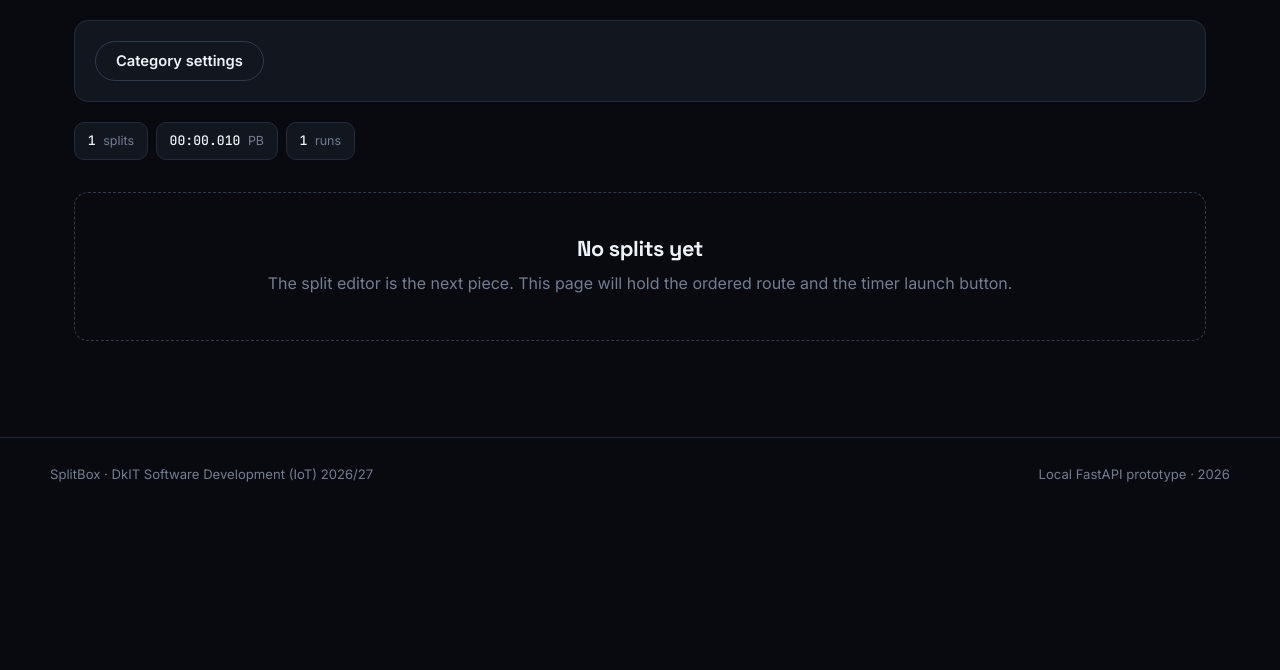
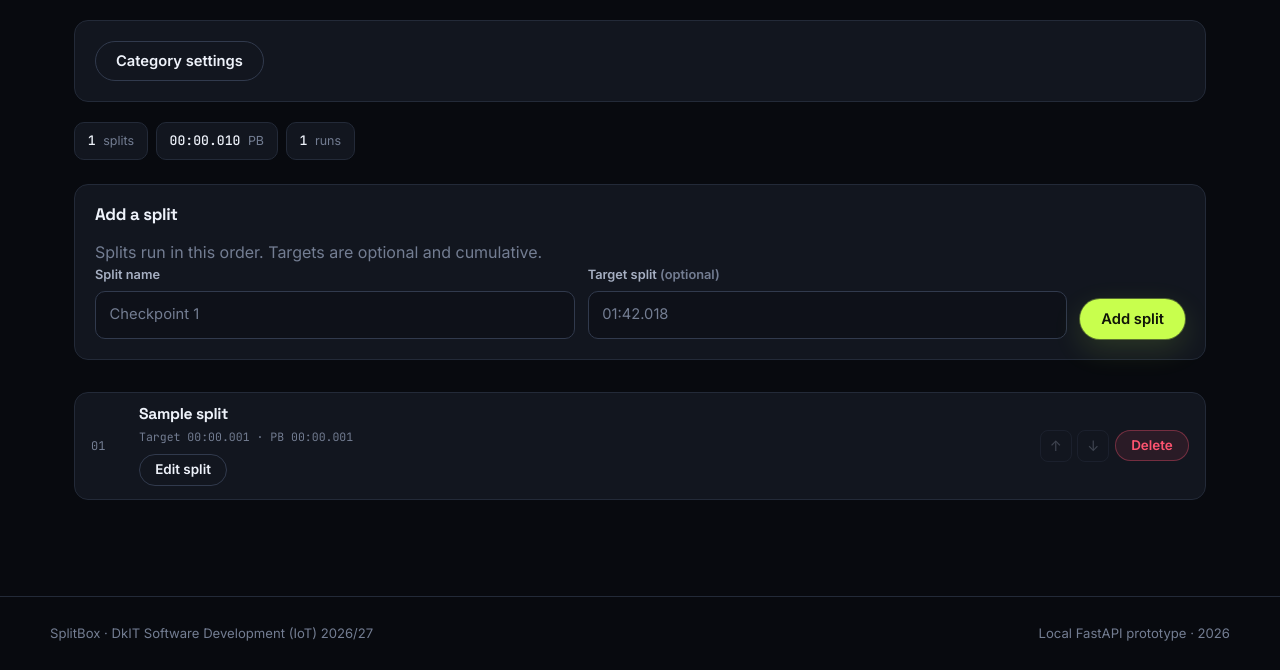
Before and after one commit to leonas-stanis/SplitBox, a FastAPI app: page /categories/1 in a window 1280 px wide. Shown: the part 298-968 px from the top of the page. Before the commit the page ends 780 px from the top, so only its background shows below. Run offline with FastAPI, Linux system fonts and the light colour scheme; a user stored in the database is signed in; tables that the repository leaves empty hold one stand-in row (values such as "Sample post").

Commit message:
Add split route editor with ordering and target times

```diff
--- a/main.py
+++ b/main.py
@@ -15,7 +15,7 @@ from starlette.middleware.sessions import SessionMiddleware
 
 from auth import AuthRequired, CurrentUser, PageUser, SessionDep
 from database import Base, engine
-from formatters import format_clock, format_date, format_delta
+from formatters import format_clock, format_date, format_delta, parse_time_input
 from security import get_secret_key, hash_password, verify_password
 import models
 
@@ -100,6 +100,40 @@ def owned_category(
     if category is None or category.game.user_id != user.id:
         raise HTTPException(status_code=404, detail="Category not found")
     return category
+
+
+def owned_split(db: SessionDep, user: models.User, split_id: int) -> models.Split:
+    split = db.get(models.Split, split_id)
+    if split is None or split.category.game.user_id != user.id:
+        raise HTTPException(status_code=404, detail="Split not found")
+    return split
+
+
+def comparison_for(category: models.Category) -> dict | None:
+    personal_best = category.personal_best
+    if personal_best is not None:
+        return {
+            "kind": "pb",
+            "label": "PB",
+            "total_ms": personal_best.total_ms,
+            "splits": {
+                str(run_split.split_id): run_split.cumulative_ms
+                for run_split in personal_best.splits
+                if run_split.split_id is not None
+            },
+        }
+
+    targeted = [split for split in category.splits if split.target_ms is not None]
+    if targeted:
+        last = category.splits[-1] if category.splits else None
+        return {
+            "kind": "target",
+            "label": "Target",
+            "total_ms": last.target_ms if last and last.target_ms is not None else None,
+            "splits": {str(split.id): split.target_ms for split in targeted},
+        }
+
+    return None
 
 
 def registration_error(
@@ -354,7 +388,13 @@ def category_page(
     user: PageUser,
 ):
     category = owned_category(db, user, category_id)
-    return page(request, "category.html", user=user, category=category)
+    return page(
+        request,
+        "category.html",
+        user=user,
+        category=category,
+        comparison=comparison_for(category),
+    )
 
 
 @app.post("/categories/{category_id}/update", name="update_category")
@@ -393,6 +433,116 @@ def delete_category(
     return RedirectResponse(f"/games/{game_id}", status_code=303)
 
 
+@app.post("/categories/{category_id}/splits", name="create_split")
+def create_split(
+    request: Request,
+    category_id: int,
+    db: SessionDep,
+    user: PageUser,
+    name: Annotated[str, Form()] = "",
+    target: Annotated[str, Form()] = "",
+):
+    category = owned_category(db, user, category_id)
+    name = name.strip()
+    if not name or len(name) > 80:
+        flash(request, "Give the split a name (up to 80 characters).", "error")
+        return RedirectResponse(f"/categories/{category.id}", status_code=303)
+
+    target_text = target.strip()
+    target_ms = parse_time_input(target_text) if target_text else None
+    if target_text and target_ms is None:
+        flash(request, "Use a target like 01:42.018 or 1:02:03.500.", "error")
+        return RedirectResponse(f"/categories/{category.id}", status_code=303)
+
+    split = models.Split(
+        category_id=category.id,
+        name=name,
+        target_ms=target_ms,
+        position=len(category.splits),
+    )
+    db.add(split)
+    db.commit()
+    flash(request, f"{split.name} added to the route.", "success")
+    return RedirectResponse(f"/categories/{category.id}", status_code=303)
+
+
+@app.post("/splits/{split_id}/update", name="update_split")
+def update_split(
+    request: Request,
+    split_id: int,
+    db: SessionDep,
+    user: PageUser,
+    name: Annotated[str, Form()] = "",
+    target: Annotated[str, Form()] = "",
+):
+    split = owned_split(db, user, split_id)
+    name = name.strip()
+    if not name or len(name) > 80:
+        flash(request, "Give the split a name (up to 80 characters).", "error")
+        return RedirectResponse(f"/categories/{split.category_id}", status_code=303)
+
+    target_text = target.strip()
+    target_ms = parse_time_input(target_text) if target_text else None
+    if target_text and target_ms is None:
+        flash(request, "Use a target like 01:42.018 or 1:02:03.500.", "error")
+        return RedirectResponse(f"/categories/{split.category_id}", status_code=303)
+
+    split.name = name
+    split.target_ms = target_ms
+    db.commit()
+    flash(request, "Split updated.", "success")
+    return RedirectResponse(f"/categories/{split.category_id}", status_code=303)
+
+
+@app.post("/splits/{split_id}/move", name="move_split")
+def move_split(
+    request: Request,
+    split_id: int,
+    db: SessionDep,
+    user: PageUser,
+    direction: Annotated[int, Form()] = 0,
+):
+    split = owned_split(db, user, split_id)
+    siblings = list(split.category.splits)
+    index = next(
+        (offset for offset, item in enumerate(siblings) if item.id == split.id), -1
+    )
+    target_index = index + direction
+    if index == -1 or not 0 <= target_index < len(siblings):
+        return RedirectResponse(f"/categories/{split.category_id}", status_code=303)
+
+    other = siblings[target_index]
+    split.position, other.position = other.position, split.position
+    db.commit()
+    return RedirectResponse(f"/categories/{split.category_id}", status_code=303)
+
+
+@app.post("/splits/{split_id}/delete", name="delete_split")
+def delete_split(
+    request: Request,
+    split_id: int,
+    db: SessionDep,
+    user: PageUser,
+):
+    split = owned_split(db, user, split_id)
+    category_id = split.category_id
+    name = split.name
+    db.delete(split)
+    db.flush()
+
+    remaining = db.scalars(
+        select(models.Split)
+        .where(models.Split.category_id == category_id)
+        .order_by(models.Split.position)
+    ).all()
+    for index, item in enumerate(remaining):
+        item.position = index
+
+    db.commit()
+    flash(request, f"{name} removed from the route.", "success")
+    return RedirectResponse(f"/categories/{category_id}", status_code=303)
+
+
 @app.exception_handler(AuthRequired)
 def auth_required_handler(request: Request, exception: AuthRequired):
     return RedirectResponse("/login", status_code=303)
--- a/templates/category.html
+++ b/templates/category.html
@@ -47,9 +47,73 @@
     <span class="stat"><strong>{{ category.runs|length }}</strong> runs</span>
   </div>
 
-  <div class="empty-state" style="margin-top: 2rem">
-    <h2>No splits yet</h2>
-    <p>The split editor is the next piece. This page will hold the ordered route and the timer launch button.</p>
+  <div class="panel-form">
+    <h2>Add a split</h2>
+    <p class="muted">Splits run in this order. Targets are optional and cumulative.</p>
+    <form action="{{ url_for('create_split', category_id=category.id) }}" method="post" class="form-row">
+      <div class="field">
+        <label for="split-name">Split name</label>
+        <input id="split-name" name="name" maxlength="80" placeholder="Checkpoint 1" required>
+      </div>
+      <div class="field">
+        <label for="split-target">Target split <span class="muted">(optional)</span></label>
+        <input id="split-target" name="target" placeholder="01:42.018" autocomplete="off">
+      </div>
+      <button class="btn btn-primary" type="submit">Add split</button>
+    </form>
   </div>
+
+  {% if category.splits %}
+    <ol class="split-list">
+      {% for split in category.splits %}
+        {% set comparison_ms = comparison.splits.get(split.id|string) if comparison else none %}
+        <li class="split-row">
+          <span class="split-index">{{ "%02d"|format(loop.index) }}</span>
+          <div class="split-info">
+            <h3>{{ split.name }}</h3>
+            <p>
+              {% if split.target_ms is not none %}Target {{ split.target_ms|clock }}{% else %}No target set{% endif %}
+              {% if comparison_ms is not none %} · {{ comparison.label }} {{ comparison_ms|clock }}{% endif %}
+            </p>
+            <details class="split-edit">
+              <summary class="btn btn-ghost btn-sm">Edit split</summary>
+              <form action="{{ url_for('update_split', split_id=split.id) }}" method="post">
+                <div class="field">
+                  <label for="split-name-{{ split.id }}">Name</label>
+                  <input id="split-name-{{ split.id }}" name="name" value="{{ split.name }}" maxlength="80" required>
+                </div>
+                <div class="field">
+                  <label for="split-target-{{ split.id }}">Target</label>
+                  <input id="split-target-{{ split.id }}" name="target"
+                         value="{{ split.target_ms|clock if split.target_ms is not none else '' }}"
+                         placeholder="01:42.018" autocomplete="off">
+                </div>
+                <button class="btn btn-primary btn-sm" type="submit">Save split</button>
+              </form>
+            </details>
+          </div>
+          <div class="split-actions">
+            <form class="inline-form" action="{{ url_for('move_split', split_id=split.id) }}" method="post">
+              <input type="hidden" name="direction" value="-1">
+              <button class="icon-btn" type="submit" aria-label="Move {{ split.name }} up" {% if loop.first %}disabled{% endif %}>↑</button>
+            </form>
+            <form class="inline-form" action="{{ url_for('move_split', split_id=split.id) }}" method="post">
+              <input type="hidden" name="direction" value="1">
+              <button class="icon-btn" type="submit" aria-label="Move {{ split.name }} down" {% if loop.last %}disabled{% endif %}>↓</button>
+            </form>
+            <form class="inline-form" action="{{ url_for('delete_split', split_id=split.id) }}" method="post"
+                  data-confirm="Remove the {{ split.name }} split?">
+              <button class="btn btn-danger btn-sm" type="submit">Delete</button>
+            </form>
+          </div>
+        </li>
+      {% endfor %}
+    </ol>
+  {% else %}
+    <div class="empty-state" style="margin-top: 2rem">
+      <h2>No splits yet</h2>
+      <p>Add the first split with the form above. The timer follows this order.</p>
+    </div>
+  {% endif %}
 </section>
 {% endblock %}
```
Also changed, not shown: formatters.py (+32 -0 lines).
